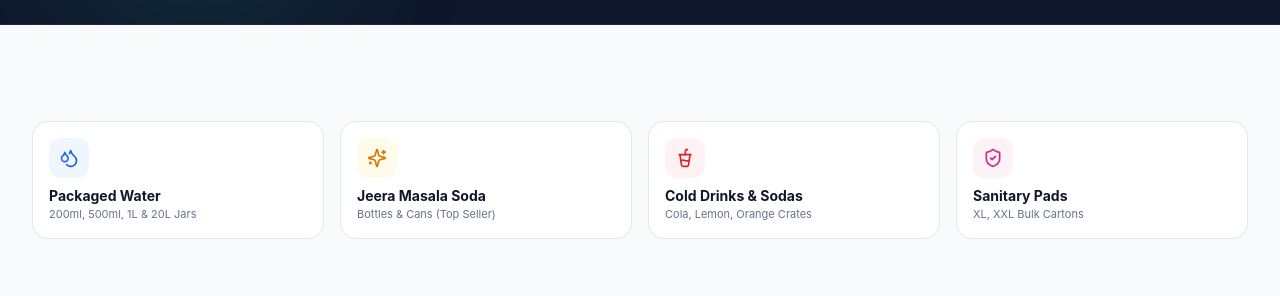
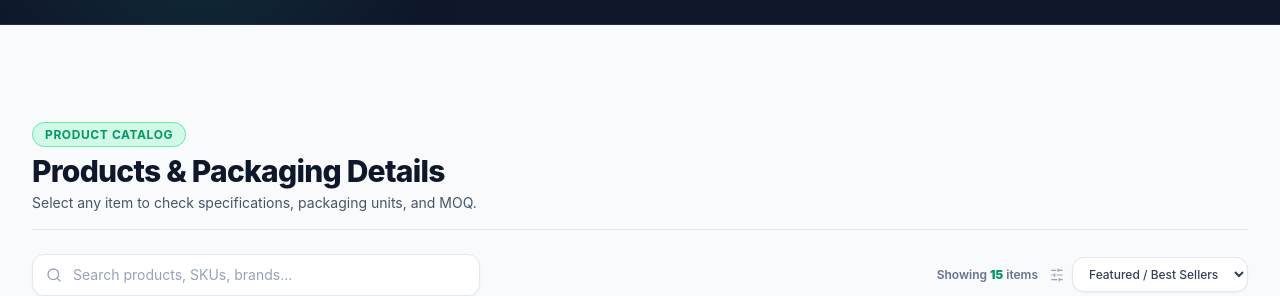
Before and after one commit to v9d007/natural-traders, a Next.js app: page / in a window 1280 px wide. Shown: the part 800-1096 px from the top of the page. Built offline with nearby package versions, Linux system fonts and the light colour scheme.

Commit message:
feat: remove category quick jump banner from homepage

```diff
--- a/src/app/page.tsx
+++ b/src/app/page.tsx
@@ -10,10 +10,6 @@ import {
   Boxes,
   ArrowRight,
   Search,
-  Sparkles,
-  Droplets,
-  CupSoda,
-  ShieldCheck,
   CheckCircle2,
   Send,
   Building,
@@ -169,72 +165,7 @@ export default function HomePage() {
         </div>
       </section>
 
-      {/* 2. CATEGORY QUICK JUMP BANNER */}
-      <section className="max-w-7xl mx-auto px-4 sm:px-6 lg:px-8">
-        <div className="grid grid-cols-2 sm:grid-cols-4 gap-3 sm:gap-4">
-          <button
-            onClick={() => {
-              setSelectedCategory("packaged-water");
-              const el = document.getElementById("catalog");
-              if (el) el.scrollIntoView({ behavior: "smooth" });
-            }}
-            className="p-4 rounded-2xl border border-slate-200 dark:border-slate-800 bg-white dark:bg-slate-900 hover:border-blue-500 hover:shadow-md text-left transition-all group"
-          >
-            <div className="w-10 h-10 rounded-xl bg-blue-50 dark:bg-blue-950/60 text-blue-600 dark:text-blue-400 flex items-center justify-center mb-2 group-hover:scale-110 transition-transform">
-              <Droplets className="w-5 h-5" />
-            </div>
-            <h3 className="text-xs sm:text-sm font-bold text-slate-900 dark:text-white">{t.catWater}</h3>
-            <p className="text-[11px] text-slate-500 dark:text-slate-400">{t.catWaterSub}</p>
-          </button>
-
-          <button
-            onClick={() => {
-              setSelectedCategory("jeera-water");
-              const el = document.getElementById("catalog");
-              if (el) el.scrollIntoView({ behavior: "smooth" });
-            }}
-            className="p-4 rounded-2xl border border-slate-200 dark:border-slate-800 bg-white dark:bg-slate-900 hover:border-amber-500 hover:shadow-md text-left transition-all group"
-          >
-            <div className="w-10 h-10 rounded-xl bg-amber-50 dark:bg-amber-950/60 text-amber-600 dark:text-amber-400 flex items-center justify-center mb-2 group-hover:scale-110 transition-transform">
-              <Sparkles className="w-5 h-5" />
-            </div>
-            <h3 className="text-xs sm:text-sm font-bold text-slate-900 dark:text-white">{t.catJeera}</h3>
-            <p className="text-[11px] text-slate-500 dark:text-slate-400">{t.catJeeraSub}</p>
-          </button>
-
-          <button
-            onClick={() => {
-              setSelectedCategory("cold-drinks");
-              const el = document.getElementById("catalog");
-              if (el) el.scrollIntoView({ behavior: "smooth" });
-            }}
-            className="p-4 rounded-2xl border border-slate-200 dark:border-slate-800 bg-white dark:bg-slate-900 hover:border-red-500 hover:shadow-md text-left transition-all group"
-          >
-            <div className="w-10 h-10 rounded-xl bg-red-50 dark:bg-red-950/60 text-red-600 dark:text-red-400 flex items-center justify-center mb-2 group-hover:scale-110 transition-transform">
-              <CupSoda className="w-5 h-5" />
-            </div>
-            <h3 className="text-xs sm:text-sm font-bold text-slate-900 dark:text-white">{t.catColdDrinks}</h3>
-            <p className="text-[11px] text-slate-500 dark:text-slate-400">{t.catColdDrinksSub}</p>
-          </button>
-
-          <button
-            onClick={() => {
-              setSelectedCategory("sanitary-pads");
-              const el = document.getElementById("catalog");
-              if (el) el.scrollIntoView({ behavior: "smooth" });
-            }}
-            className="p-4 rounded-2xl border border-slate-200 dark:border-slate-800 bg-white dark:bg-slate-900 hover:border-pink-500 hover:shadow-md text-left transition-all group"
-          >
-            <div className="w-10 h-10 rounded-xl bg-pink-50 dark:bg-pink-950/60 text-pink-600 dark:text-pink-400 flex items-center justify-center mb-2 group-hover:scale-110 transition-transform">
-              <ShieldCheck className="w-5 h-5" />
-            </div>
-            <h3 className="text-xs sm:text-sm font-bold text-slate-900 dark:text-white">{t.catPads}</h3>
-            <p className="text-[11px] text-slate-500 dark:text-slate-400">{t.catPadsSub}</p>
-          </button>
-        </div>
-      </section>
-
-      {/* 3. PRODUCT CATALOG GRID */}
+      {/* 2. PRODUCT CATALOG GRID */}
       <section id="catalog" className="max-w-7xl mx-auto px-4 sm:px-6 lg:px-8 space-y-6">
         <div className="border-b border-slate-200 dark:border-slate-800 pb-4">
           <span className="text-xs font-bold uppercase tracking-wider text-emerald-600 dark:text-emerald-400 bg-emerald-100 dark:bg-emerald-950/80 px-3 py-1 rounded-full border border-emerald-300 dark:border-emerald-800">
```
